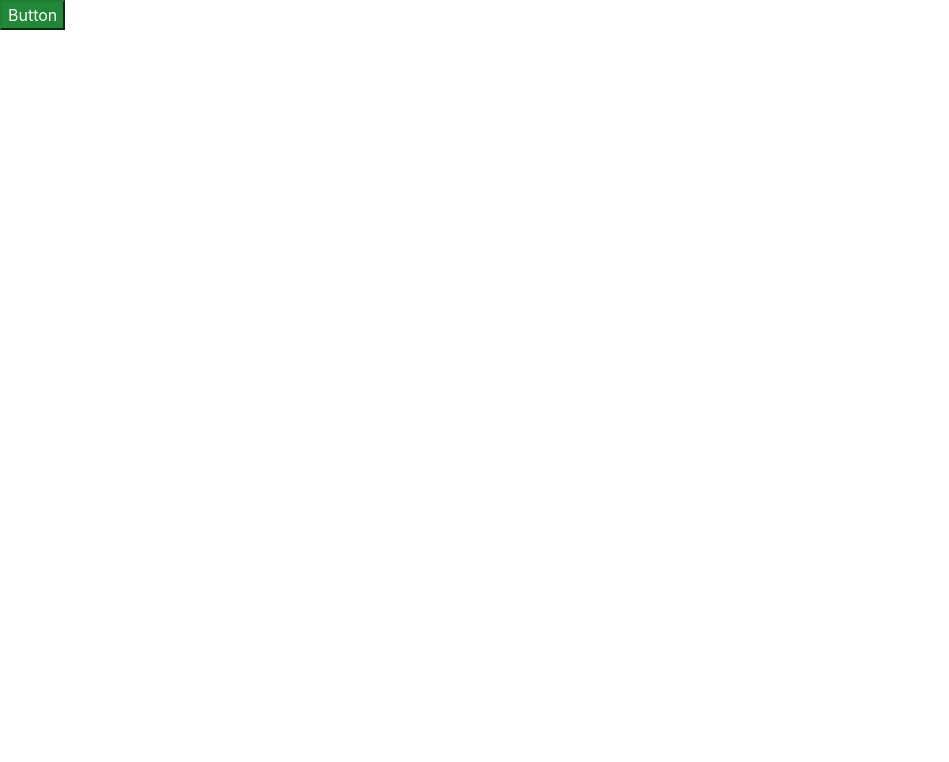
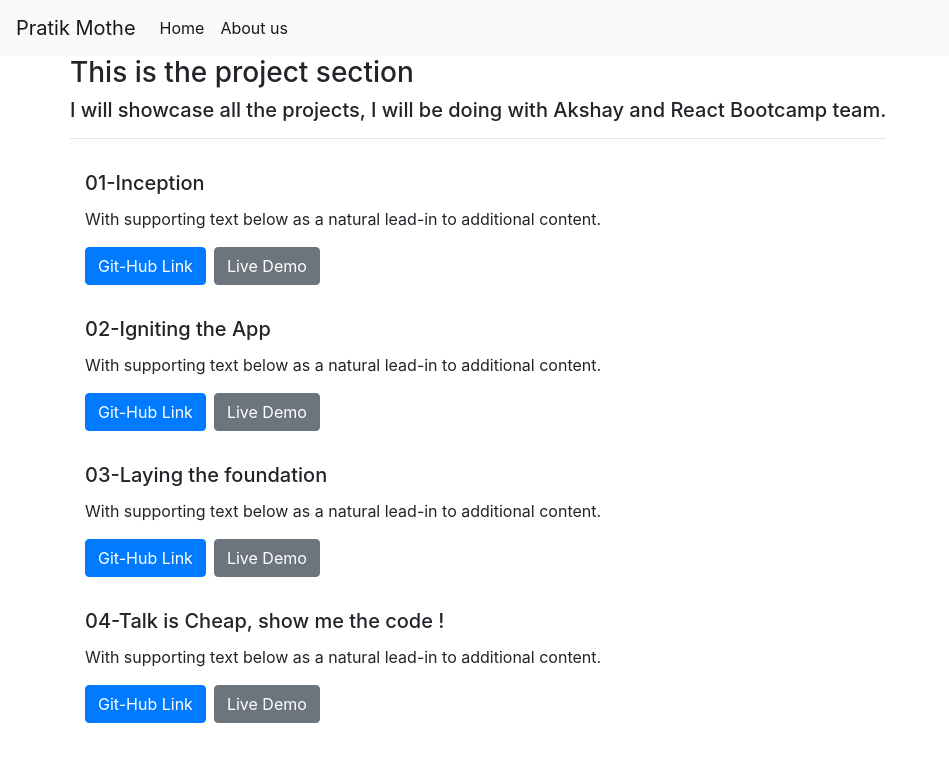
Before and after one commit to Pratik33/Namste-React-bootcamp, a React (Vite) app in the folder main-Code/: page / in a window 1280 px wide. Shown: the top 762 px of the page, without its empty margins (0-949 px from the left). Built offline with nearby package versions, Linux system fonts and the light colour scheme.

Commit message:
feat :  project section added
feat :  project section added

```diff
--- a/main-Code/src/App.js
+++ b/main-Code/src/App.js
@@ -1,8 +1,56 @@
-import { Button } from './Components/Button';
+import Header from './Components/header/Header';
+import Projects from './Components/Projects/Projects';
 export function App() {
+  const navItems = [
+    { _id: 1, title: 'Home', link: './home' },
+    { _id: 2, title: 'About us', link: './aboutus' },
+  ];
+  const assignmentLinks = [
+    {
+      _id: 1,
+      title: '01-Inception',
+      gitHubLink:
+        'https://github.com/Pratik33/Namste-React-bootcamp/tree/master/01-Inception',
+      liveDemoLink: '#',
+    },
+    {
+      _id: 2,
+      title: '02-Igniting the App',
+      gitHubLink:
+        'https://github.com/Pratik33/Namste-React-bootcamp/tree/master/02-Igniting%20the%20app',
+      liveDemoLink: '#',
+    },
+    {
+      _id: 3,
+      title: '03-Laying the foundation',
+      gitHubLink: '#',
+      liveDemoLink: '#',
+    },
+    {
+      _id: 4,
+      title: '04-Talk is Cheap, show me the code !',
+      gitHubLink: '#',
+      liveDemoLink: '#',
+    },
+  ];
   return (
     <div>
-      <button className='btn- btn-success'>Button</button>
+      <Header navItems={navItems}></Header>
+      <div className='container'>
+        <div className='row'>
+          <div classname='col-md-12'>
+            <h3>This is the project section</h3>
+            <h5>
+              I will showcase all the projects, I will be doing with Akshay and
+              React Bootcamp team.
+            </h5>
+            <hr />
+          </div>
+        </div>
+        <div className='row'>
+          <Projects assignments={assignmentLinks} />
+        </div>
+      </div>
     </div>
   );
 }
--- a/main-Code/src/Components/Button.css
+++ /dev/null
@@ -1,3 +0,0 @@
-.button {
-  background: hotpink;
-}
--- a/main-Code/src/Components/Button.js
+++ /dev/null
@@ -1,3 +0,0 @@
-export function Button({ children }) {
-  return <button className='button'>Click Here</button>;
-}
--- /dev/null
+++ b/main-Code/src/Components/Projects/Project/ProjectItem.js
@@ -0,0 +1,25 @@
+import React from 'react';
+
+function ProjectItem({ assignment }) {
+  return (
+    <div className='col-md-12 mx-auto my-3'>
+      <h5 className='card-title'>{assignment.title}</h5>
+      <p className='card-text'>
+        With supporting text below as a natural lead-in to additional content.
+      </p>
+      <a
+        href={assignment.gitHubLink}
+        target='_blank'
+        className='btn btn-primary'>
+        Git-Hub Link
+      </a>
+      <a
+        href='#'
+        className='btn btn-secondary ml-2'>
+        Live Demo
+      </a>
+    </div>
+  );
+}
+
+export default ProjectItem;
--- /dev/null
+++ b/main-Code/src/Components/Projects/Projects.js
@@ -0,0 +1,17 @@
+import React from 'react';
+import ProjectItem from './Project/ProjectItem';
+
+function Projects({ assignments }) {
+  let projects = assignments.map((assignment) => {
+    return (
+      <ProjectItem
+        className='col-lg-4'
+        assignment={assignment}
+      />
+    );
+  });
+  //console.log(projects);
+  return <>{projects}</>;
+}
+
+export default Projects;
--- /dev/null
+++ b/main-Code/src/Components/header/Header.js
@@ -0,0 +1,41 @@
+import React from 'react';
+
+function Header({ navItems }) {
+  let navItemList = navItems.map((navItem) => {
+    return (
+      <li className='nav-item active'>
+        <a
+          className='nav-link'
+          href='#'>
+          {navItem.title}
+        </a>
+      </li>
+    );
+  });
+  return (
+    <nav className='navbar navbar-expand-lg navbar-light bg-light'>
+      <a
+        className='navbar-brand'
+        href='#'>
+        Pratik Mothe
+      </a>
+      <button
+        className='navbar-toggler'
+        type='button'
+        data-toggle='collapse'
+        data-target='#navbarNav'
+        aria-controls='navbarNav'
+        aria-expanded='false'
+        aria-label='Toggle navigation'>
+        <span class='navbar-toggler-icon'></span>
+      </button>
+      <div
+        className='collapse navbar-collapse'
+        id='navbarNav'>
+        <ul className='navbar-nav'>{navItemList}</ul>
+      </div>
+    </nav>
+  );
+}
+
+export default Header;
```
Also changed, not shown: main-Code/src/Components/ProjectLayout/ProjectLayout.js (added, +7 -0 lines).
